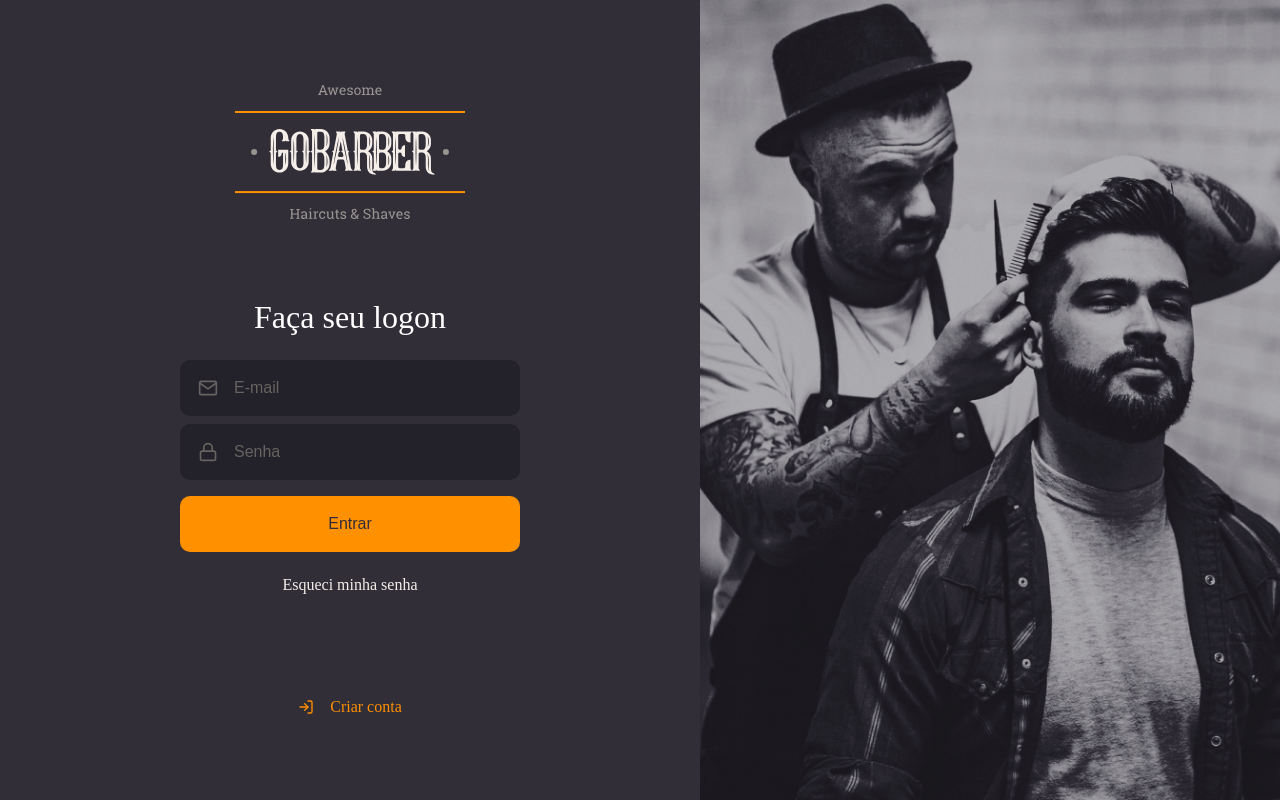
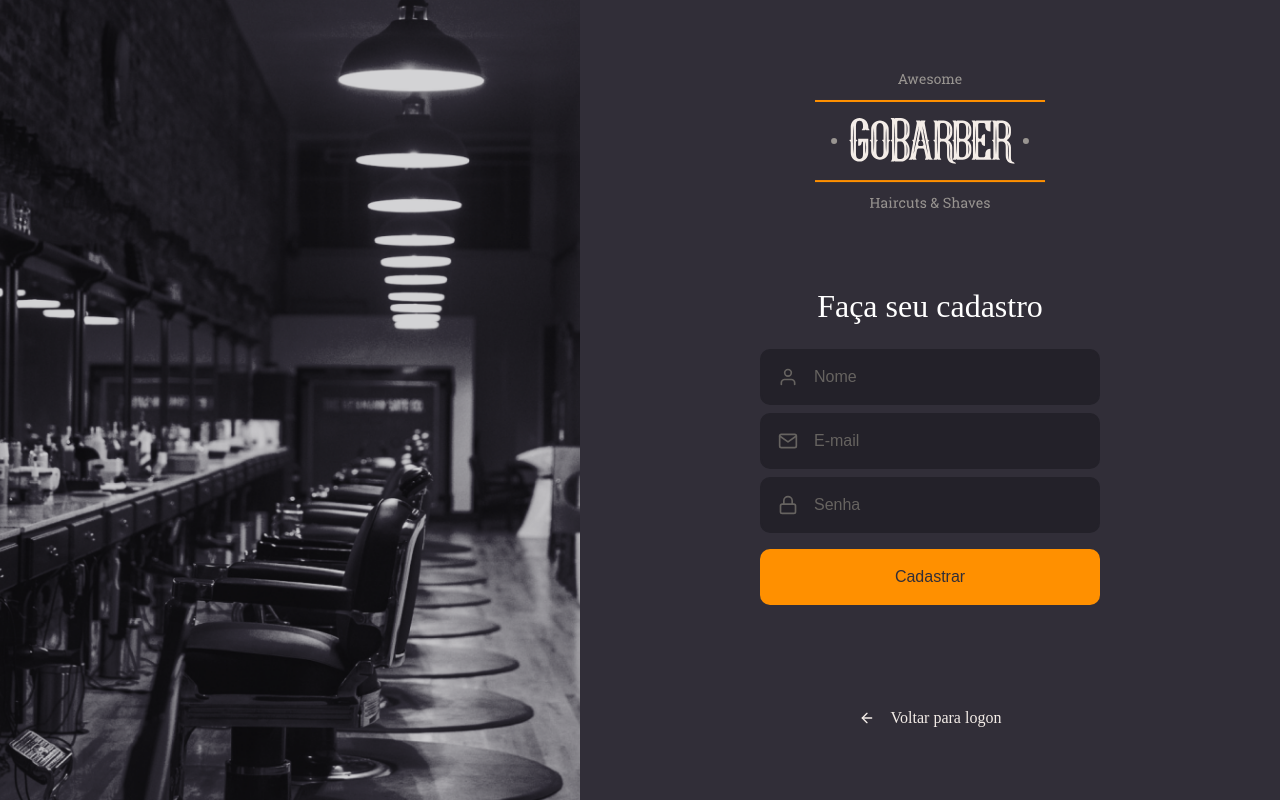
Before and after one commit to heluansantos-zz/GoBarber-Web, a React (Create React App) app: page / in a window 1280 px wide. Built offline with nearby package versions, Linux system fonts and the light colour scheme; the HTML template or start-up script is replaced by a standard one.

Commit message:
Pagina de cadastro

```diff
--- a/src/App.tsx
+++ b/src/App.tsx
@@ -1,10 +1,11 @@
 import React from "react";
 import GlobalStyle from "./styles/global";
-import SignIn from "./pages/Signin";
+//import SignIn from "./pages/SignIn";
+import SignUp from "./pages/SignUp";
 
 const App: React.FC = () => (
   <>
-    <SignIn />
+    <SignUp />
     <GlobalStyle />
   </>
 );
--- /dev/null
+++ b/src/pages/SignUp/index.tsx
@@ -0,0 +1,34 @@
+import React from "react";
+import { Container, Content, Background } from "./styles";
+import logoImg from "../../assets/logo.svg";
+import { FiMail, FiLock, FiUser, FiArrowLeft } from "react-icons/fi";
+import Input from "../../components/Input";
+import Button from "../../components/Button";
+
+const SignUp: React.FC = () => (
+  <Container>
+    <Background />
+    <Content>
+      <img src={logoImg} alt="GoBarber" />
+
+      <form action="">
+        <h1>Faça seu cadastro</h1>
+        <Input name="name" icon={FiUser} placeholder="Nome" />
+        <Input name="email" icon={FiMail} placeholder="E-mail" />
+        <Input
+          name="password"
+          icon={FiLock}
+          type="password"
+          placeholder="Senha"
+        />
+        <Button type="submit">Cadastrar</Button>
+      </form>
+      <a href="login">
+        <FiArrowLeft />
+        Voltar para logon
+      </a>
+    </Content>
+  </Container>
+);
+
+export default SignUp;
--- /dev/null
+++ b/src/pages/SignUp/styles.ts
@@ -0,0 +1,56 @@
+import styled from "styled-components";
+import signUpBackgroundImg from "../../assets/sign-up-background.png";
+import { shade } from "polished";
+export const Container = styled.div`
+  height: 100vh;
+  display: flex;
+  align-items: stretch;
+`;
+export const Content = styled.div`
+  display: flex;
+  flex-direction: column;
+  align-items: center;
+  place-content: center;
+  width: 100%;
+  max-width: 700px;
+  form {
+    margin: 80px 0;
+    width: 340px;
+    text-align: center;
+    h1 {
+      margin-bottom: 24px;
+    }
+    a {
+      color: #f4ede8;
+      display: block;
+      margin-top: 24px;
+      text-decoration: none;
+      transition: color 0.2s;
+
+      &:hover {
+        color: ${shade(0.2, "#f4ede8")};
+      }
+    }
+  }
+  > a {
+    color: #f4ede8;
+    display: block;
+    margin-top: 24px;
+    text-decoration: none;
+    transition: color 0.2s;
+    display: flex;
+    align-items: center;
+    transition: color 0.2s;
+    svg {
+      margin-right: 16px;
+    }
+    &:hover {
+      color: ${shade(0.2, "#f4ede8")};
+    }
+  }
+`;
+export const Background = styled.div`
+  flex: 1;
+  background: url(${signUpBackgroundImg}) no-repeat center;
+  background-size: cover;
+`;
```
Also changed, not shown: src/assets/sign-up-background.png (added), src/pages/SignIn/index.tsx (renamed from src/pages/Signin/index.tsx), src/pages/SignIn/styles.ts (renamed from src/pages/Signin/styles.ts).
